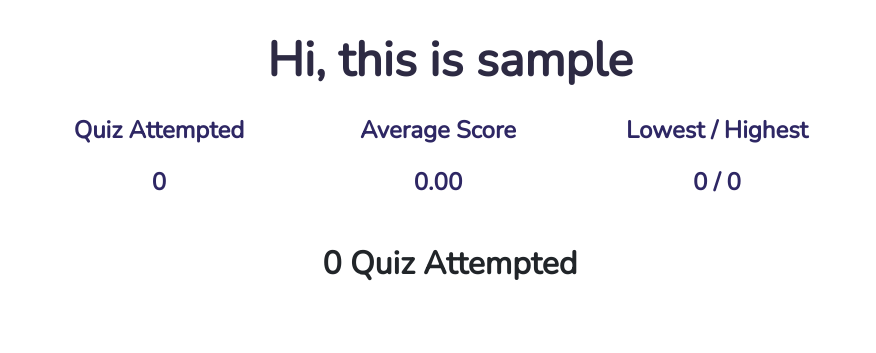
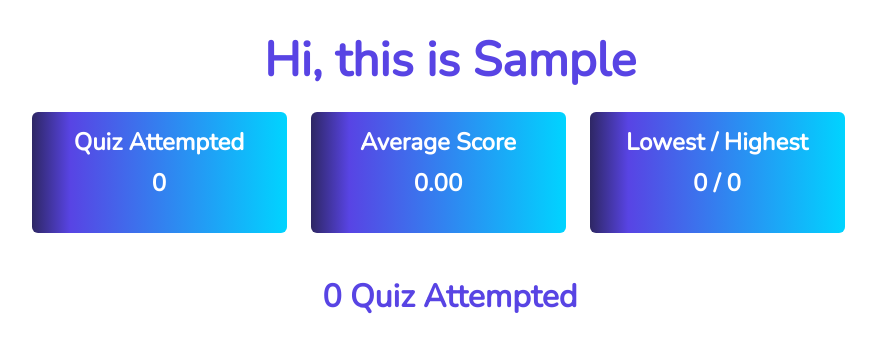
Before and after one commit to pkashyap639/QuizProject, a Django app: page /quizapp/ in a window 1280 px wide. Shown: the part 56-409 px from the top of the page, without its empty margins (190-1066 px from the left). Run offline with Django 4.2, Linux system fonts and the light colour scheme; the visitor is signed in with stand-in values (Sample User, id 1); data that the repository does not hold is empty.

Commit message:
dashboard css

```diff
--- a/quizproject/quiz/templates/index.html
+++ b/quizproject/quiz/templates/index.html
@@ -38,20 +38,32 @@
       <div class="container">
         <div class="row mt-4">
             <div class="col-md-12 text-center">
-                <p class="user-detail">Hi, this is {{user.get_username}}</p>
+                <p class="user-detail">Hi, this is {{user.get_username | title}}</p>
             </div>
             <div class="row d-flex justify-content-center">
                 <div class="col-md-3 text-center">
-                    <p class="detail-head">Quiz Attempted</p>
-                    <p class="detail-head">{% if totalQuiz == 0 %}0{% else %}{{totalQuiz}}{% endif %}</p>
+                  <div class="card text-bg-custom mb-3" style="max-width: 18rem;">
+                    <div class="card-body">
+                      <h5 class="detail-head">Quiz Attempted</h5>
+                      <p class="detail-head">{% if totalQuiz == 0 %}0{% else %}{{totalQuiz}}{% endif %}</p>
+                    </div>
+                  </div>
                 </div>
                 <div class="col-md-3 text-center">
-                    <p class="detail-head">Average Score</p>
-                    <p class="detail-head">{{averageScore | floatformat:2}}</p>
+                  <div class="card text-bg-custom mb-3" style="max-width: 18rem;">
+                    <div class="card-body">
+                      <h5 class="detail-head">Average Score</h5>
+                      <p class="detail-head">{{averageScore | floatformat:2}}</p>
+                    </div>
+                  </div>
                 </div>
                 <div class="col-md-3 text-center">
-                    <p class="detail-head">Lowest / Highest</p>
-                    <p class="detail-head">{{lowScore}} / {{highScore}}</p>
+                  <div class="card text-bg-custom mb-3" style="max-width: 18rem;">
+                    <div class="card-body">
+                      <h5 class="detail-head">Lowest / Highest</h5>
+                      <p class="detail-head">{{lowScore}} / {{highScore}}</p>
+                    </div>
+                  </div>
                 </div>
             </div>
         </div>
--- a/quizproject/users/static/css/dashboard.css
+++ b/quizproject/users/static/css/dashboard.css
@@ -1,13 +1,13 @@
 .user-detail{
     font-weight: bold;
     font-size: 3rem;
-    color: #2d2a43;
+    color: #fff;
 
 }
 
 .detail-head{
     font-weight: bold;
-    color: #2e2764;
+    color: #fff;
     font-size: 1.5rem;
 }
 
@@ -15,3 +15,17 @@
     font-weight: bold;
     font-size: 2rem;
 }
+
+.user-detail{
+    color: #5844E4;
+}
+
+.text-bg-custom{
+    background: rgb(46,39,100);
+    background: linear-gradient(90deg, rgba(46,39,100,1) 0%, rgba(88,68,228,1) 15%, rgba(0,212,255,1) 100%);
+    border: 0;
+}
+
+.table-heading{
+    color: #5844E4;
+}
```
